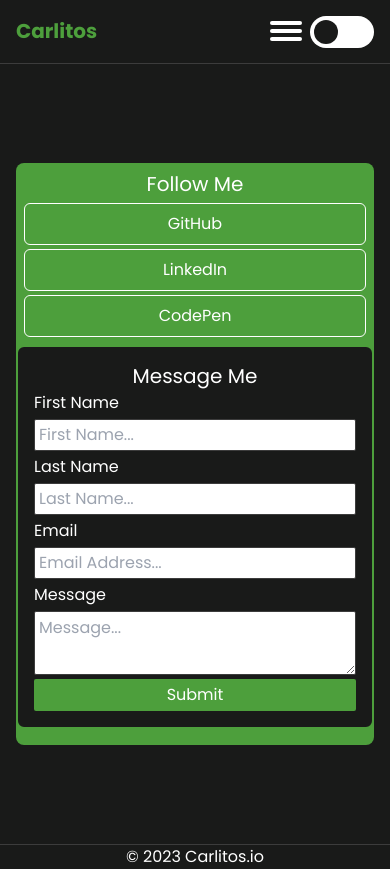
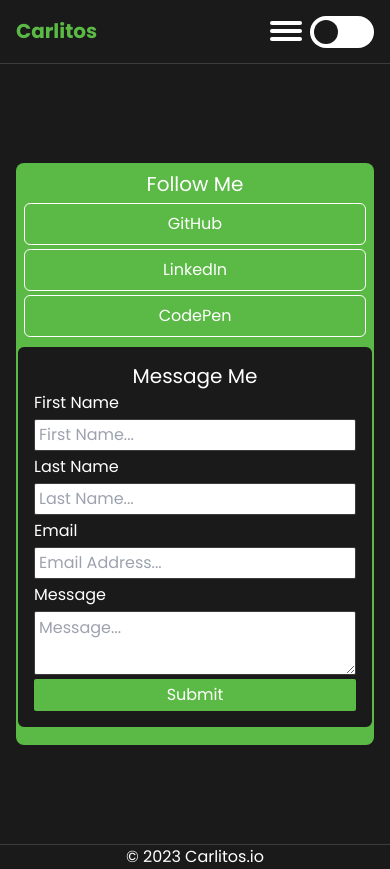
Before and after one commit to cvalderrama1991/carlitos.io, a Next.js app: page /contact in a window 390 px wide. Built offline with nearby package versions, Linux system fonts and the light colour scheme.

Commit message:
added label attribute to mobile nav button and changed the primary color to be lighter on dark mode

```diff
--- a/src/app/globals.css
+++ b/src/app/globals.css
@@ -8,7 +8,7 @@
   --text-primary: white;
   --text-secondary: rgba(25, 26, 25, 1);
   --dark-green: rgb(30, 82, 41);
-  --primary-green: #4d9f3c;
+  --primary-green: rgba(91, 186, 69, 1);
   --light-green: rgb(216, 234, 169);
   --border-color: rgba(60, 60, 60, 1);
 }
--- a/src/components/Hamburger.tsx
+++ b/src/components/Hamburger.tsx
@@ -8,7 +8,12 @@ type Props = {
 export default function Hamburger({ setNav, nav }: Props) {
   return (
     <>
-      <button type='button' className='relative h-8 w-8 block md:hidden' onClick={() => setNav((prev) => !prev)}>
+      <button
+        type='button'
+        className='relative h-8 w-8 block md:hidden'
+        onClick={() => setNav((prev) => !prev)}
+        aria-label='mobile-nav'
+      >
         <span
           className={`bg-secondary-bg w-full h-1 absolute left-0 rounded -translate-y-[3px] transition-all ${
             nav ? 'top-[16px] rotate-45' : 'top-2 rotate-0'
```
